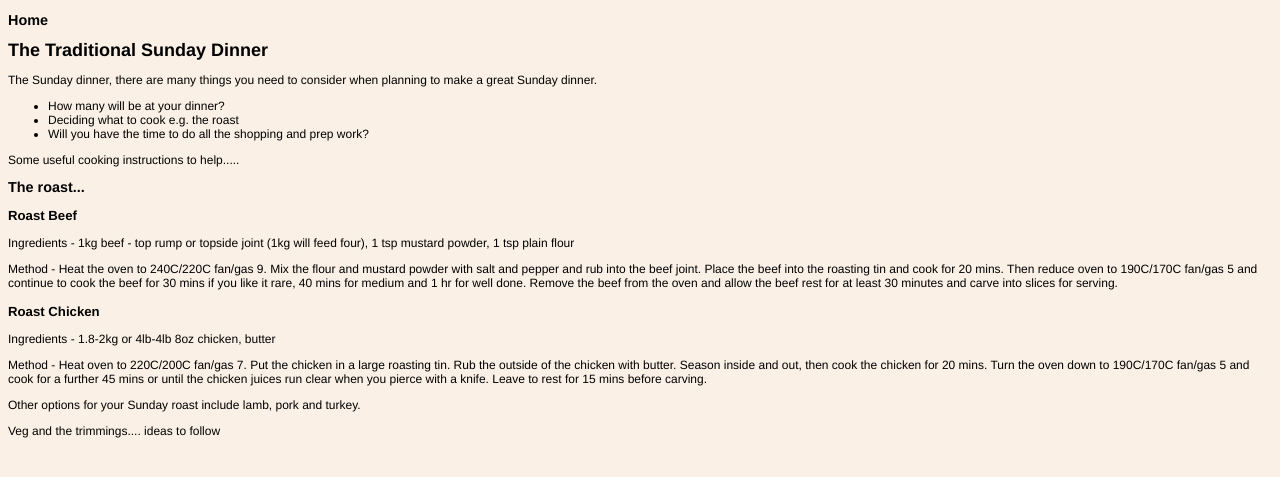
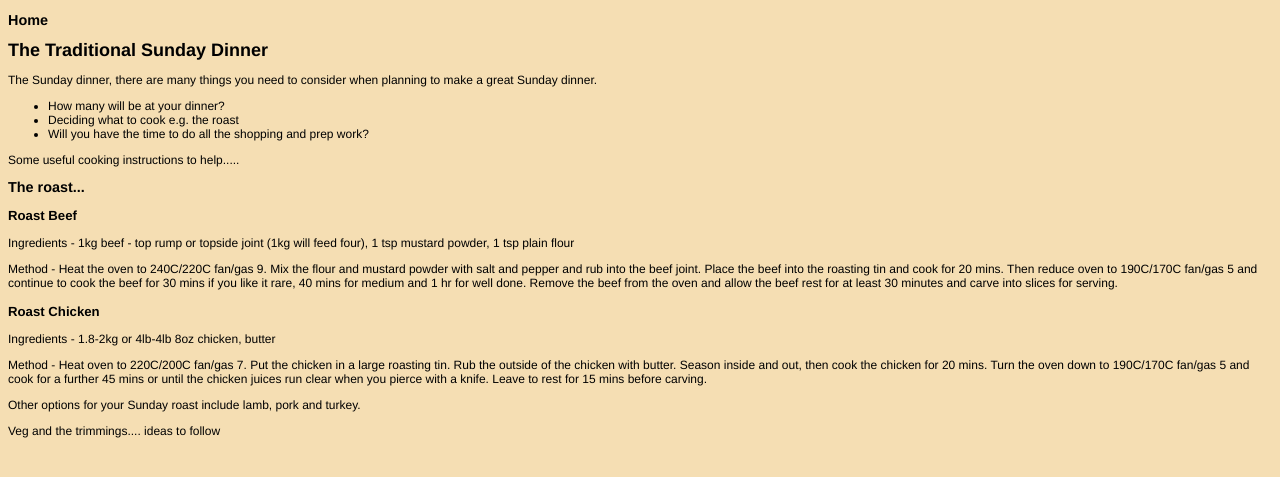
Before and after one commit to lauramcloughlin/git_story, a PHP site: page /chapter01.html in a window 1280 px wide. Shown: the top 477 px of the page. Run offline with PHP 8.4, Linux system fonts and the light colour scheme.

Commit message:
background colour changed in css

```diff
--- a/css/style.css
+++ b/css/style.css
@@ -5,7 +5,7 @@ html{
 }
 
 body{
-    background-color: linen;
+    background-color: wheat;
     font-family: Helvetica,Arial, "sans-serif";
 }
 
```
